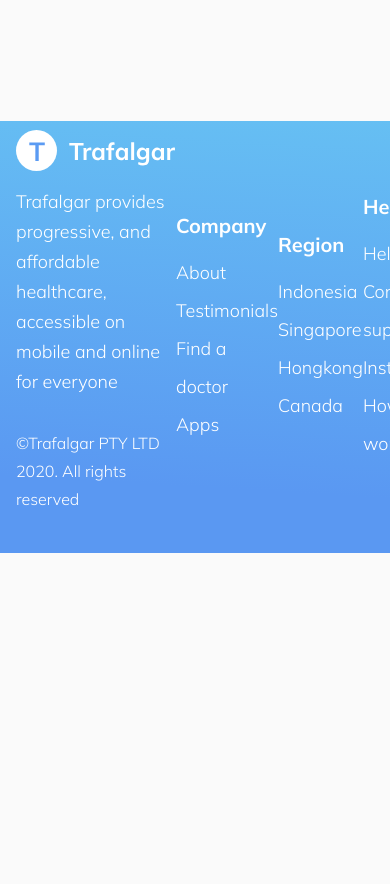
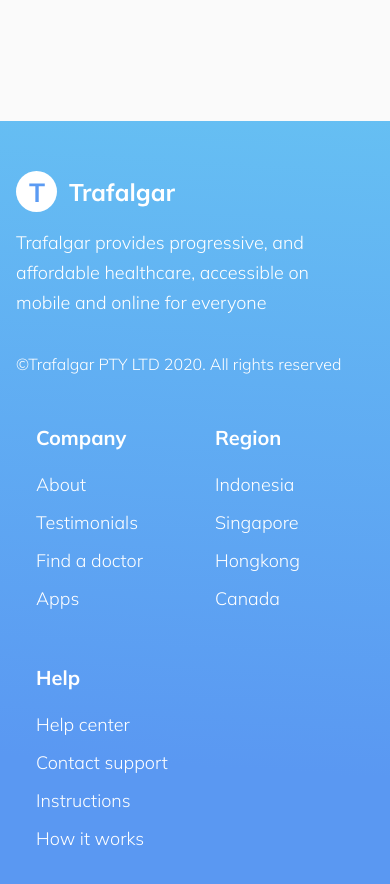
Before and after one commit to maturc/trafalgar, a React (Create React App) app: page / in a window 390 px wide. Shown: the part 7840-8724 px from the top of the page. Before the commit the page ends 8393 px from the top, so only its background shows below. Built offline with nearby package versions, Linux system fonts and the light colour scheme.

Commit message:
added responsive design for the footer

```diff
--- a/src/components/Footer/Footer.css
+++ b/src/components/Footer/Footer.css
@@ -30,10 +30,36 @@
   -webkit-box-align: center;
       -ms-flex-align: center;
           align-items: center;
+  -ms-flex-wrap: wrap;
+      flex-wrap: wrap;
+}
+
+@media only screen and (max-width: 787px) {
+  .footer__container {
+    margin-top: 50px;
+  }
 }
 
 .footer__container > * {
   max-width: 390px;
+}
+
+.footer__info {
+  -webkit-box-flex: 0;
+      -ms-flex: 0 1 350px;
+          flex: 0 1 350px;
+}
+
+.footer__navs {
+  margin-left: 20px;
+}
+
+@media only screen and (max-width: 820px) {
+  .footer__navs {
+    -webkit-box-flex: 1;
+        -ms-flex: 1 0 110px;
+            flex: 1 0 110px;
+  }
 }
 
 .footer__navs ul {
--- a/src/components/Footer/Footer.sass
+++ b/src/components/Footer/Footer.sass
@@ -10,13 +10,21 @@
   & p
     color: white
   &__container
+    @media only screen and (max-width: 787px)
+      margin-top: 50px
     height: 100%
     display: flex !important
     justify-content: space-between
     align-items: center
+    flex-wrap: wrap
     & > *
       max-width: 390px
+  &__info
+    flex: 0 1 350px
   &__navs
+    margin-left: 20px
+    @media only screen and (max-width: 820px)
+      flex: 1 0 110px
     & ul
       list-style: none
       display: flex
```
Also changed, not shown: 1 other file (tests, documents, lock files or other folders).
